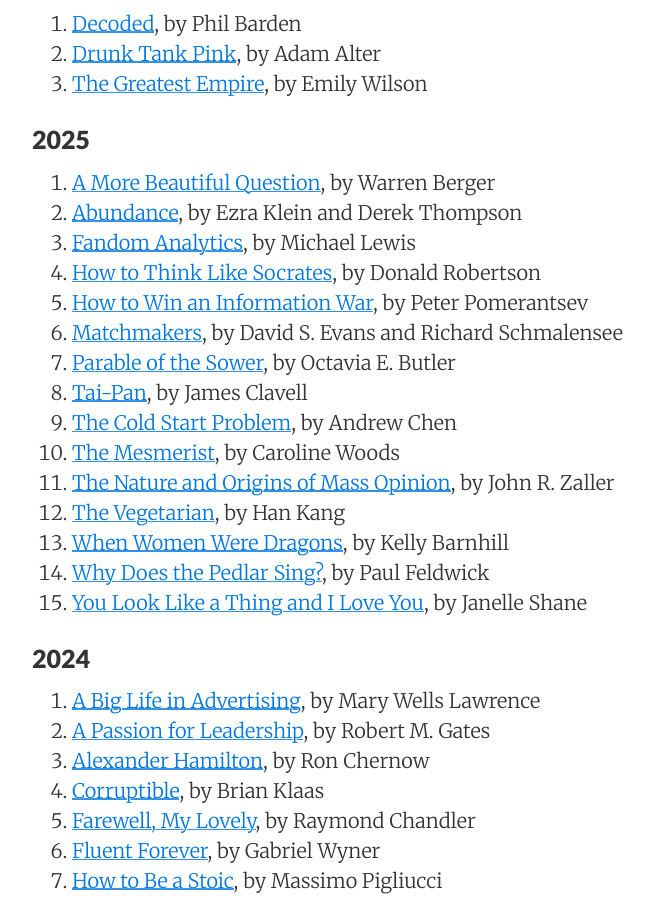
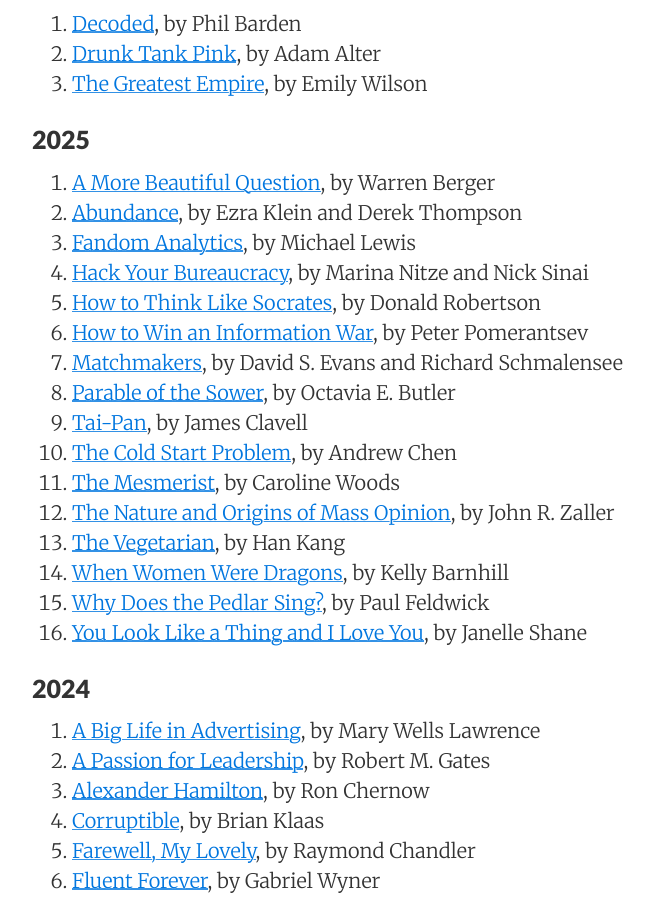
Before and after one commit to sewardlee337/sewardlee337.github.io, a Jekyll site: the page built from readinglist.md, in a window 1280 px wide and 900 px high, scrolled down 410 px. Shown: the whole window, without its empty margins (188-842 px from the left). Built offline with Jekyll 4.4.1, drawn with Linux system fonts in a browser that asks for light colours; nearby versions of some CDN libraries.

Commit message:
update reading list

```diff
--- a/readinglist.md
+++ b/readinglist.md
@@ -23,6 +23,7 @@ _"My alma mater was books, a good library... I could spend the rest of my life r
 1. [A More Beautiful Question](https://www.amazon.com/More-Beautiful-Question-Inquiry-Breakthrough/dp/1620401452), by Warren Berger
 1. [Abundance](https://a.co/d/e7hBxOU), by Ezra Klein and Derek Thompson
 1. [Fandom Analytics](https://www.amazon.com/Fandom-Analytics-Creating-Harnessing-Consumer/dp/3031659244), by Michael Lewis
+1. [Hack Your Bureaucracy](https://a.co/d/cZf18ou), by Marina Nitze and Nick Sinai
 1. [How to Think Like Socrates](https://www.amazon.com/How-Think-Like-Socrates-Philosophy/dp/1250280508), by Donald Robertson
 1. [How to Win an Information War](https://www.amazon.com/How-Win-Information-War-Propagandist/dp/1541774728), by Peter Pomerantsev
 1. [Matchmakers](https://www.amazon.com/Matchmakers-New-Economics-Multisided-Platforms/dp/1633691721), by David S. Evans and Richard Schmalensee
```
